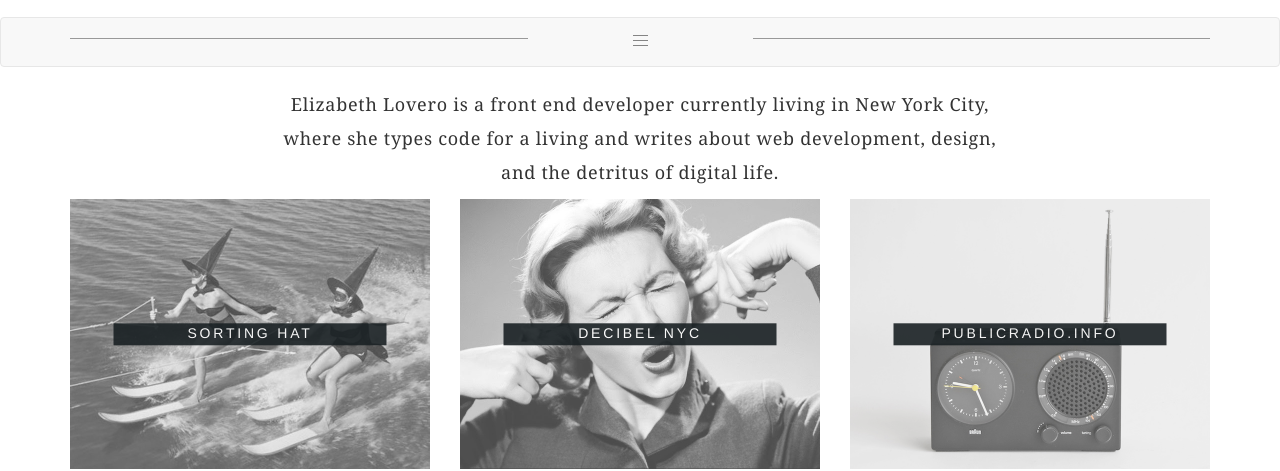
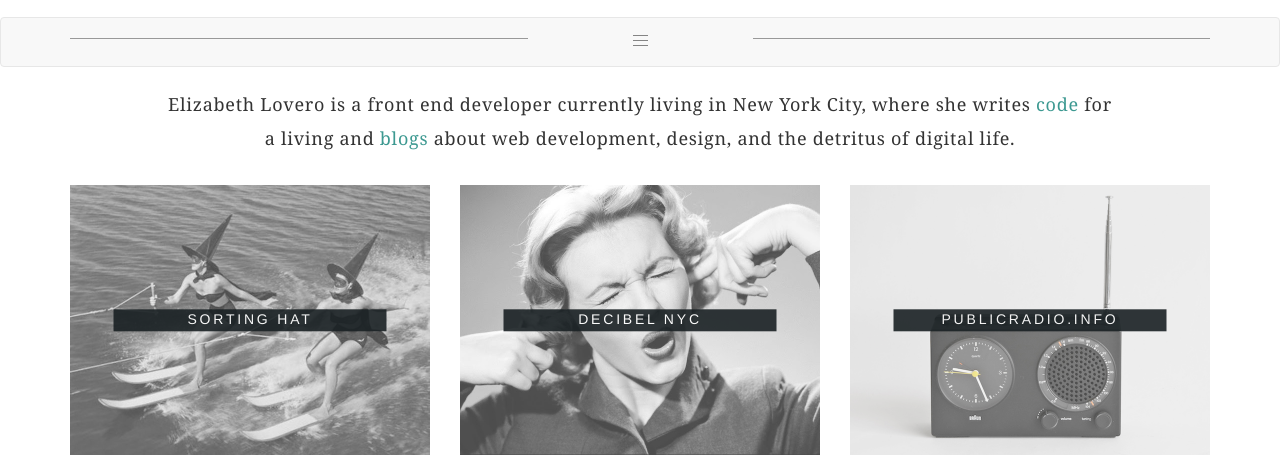
Before and after one commit to lizlove/elizabethlovero, a plain HTML site: page index.html in a window 1280 px wide. Shown: the part 93-564 px from the top of the page. Drawn offline with nearby package versions, Linux system fonts and the light colour scheme; a web font is replaced by a local one.

Commit message:
Update about page.

```diff
--- a/index.html
+++ b/index.html
@@ -60,9 +60,9 @@
 
   <div class="container">
     <div class="row">
-      <div class="col-md-8 col-md-offset-2">
-        <p class="bio">Elizabeth Lovero is a front end developer currently living in New York City, where she types code for a living
-          and writes about web development, design, and the detritus of digital life.</p>
+      <div class="col-md-10 col-md-offset-1">
+        <p class="bio">Elizabeth Lovero is a front end developer currently living in New York City, where she writes <a class="bio-link" href="https://github.com/lizlove">code</a> for a living
+          and <a class="bio-link" href="https://medium.com/@lizzardl/">blogs</a> about web development, design, and the detritus of digital life.</p>
       </div>
     </div>
   </div>
--- a/style.css
+++ b/style.css
@@ -332,6 +332,11 @@ header[role="banner"] #logo-main {
 
 .bio {
   text-align: center;
+  margin-bottom: 30px;
+}
+
+.bio-link {
+  color: #3d9991;
 }
 
 /* Footer
```
Also changed, not shown: about.html (+5 -2 lines).
